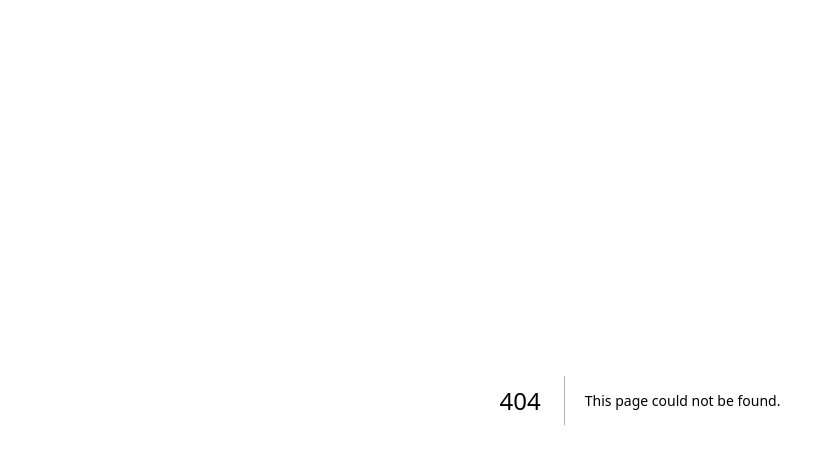
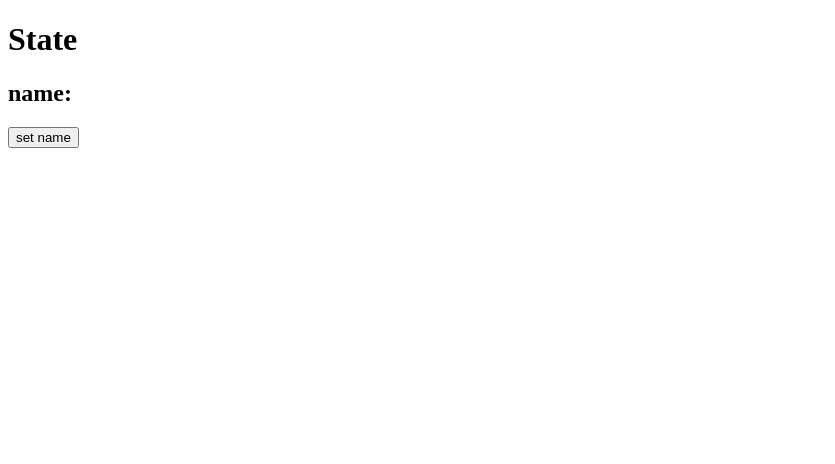
Before and after one commit to japneetkaurbhatia/react-essentials, a Next.js app: page /state-management/state in a window 1280 px wide. Before the commit this address had no page. Shown: the top 464 px of the page, without its empty margins (0-835 px from the left). Built offline with nearby package versions, Linux system fonts and the light colour scheme.

Commit message:
state management state

```diff
--- /dev/null
+++ b/src/pages/state-management/state.tsx
@@ -0,0 +1,15 @@
+import React from 'react'
+import { useState } from 'react'
+
+function State() {
+    const [name, setName] = useState("");
+  return (
+    <div>
+        <h1>State</h1>
+        <h2>name: {name}</h2>
+        <button onClick={() => setName("mnop")}>set name</button>
+    </div>
+  )
+}
+
+export default State
--- a/src/pages/state-management/stateVsProps.tsx
+++ b/src/pages/state-management/stateVsProps.tsx
@@ -1,10 +1,14 @@
 import Link from 'next/link'
 import React from 'react'
+import Props from './props'
+import State from './State'
 
 function stateVsProps() {
   return (
     <div>
         <Link href={"https://www.linkedin.com/pulse/state-vs-props-react-whats-difference-mohammad-shoeb-faizan/"}>stateVsProps</Link>
+        <State />
+        <Props props={{name: "mnop"}} />
     </div>
   )
 }
```
